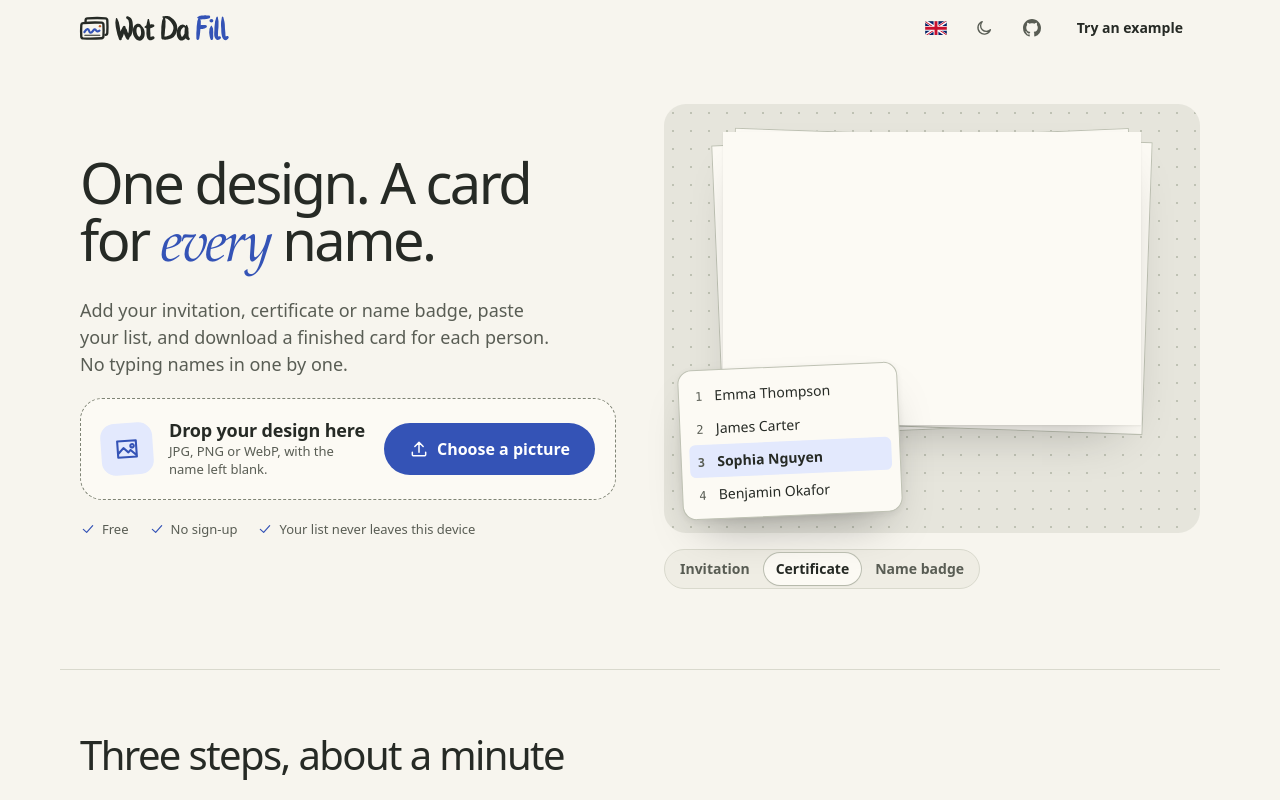
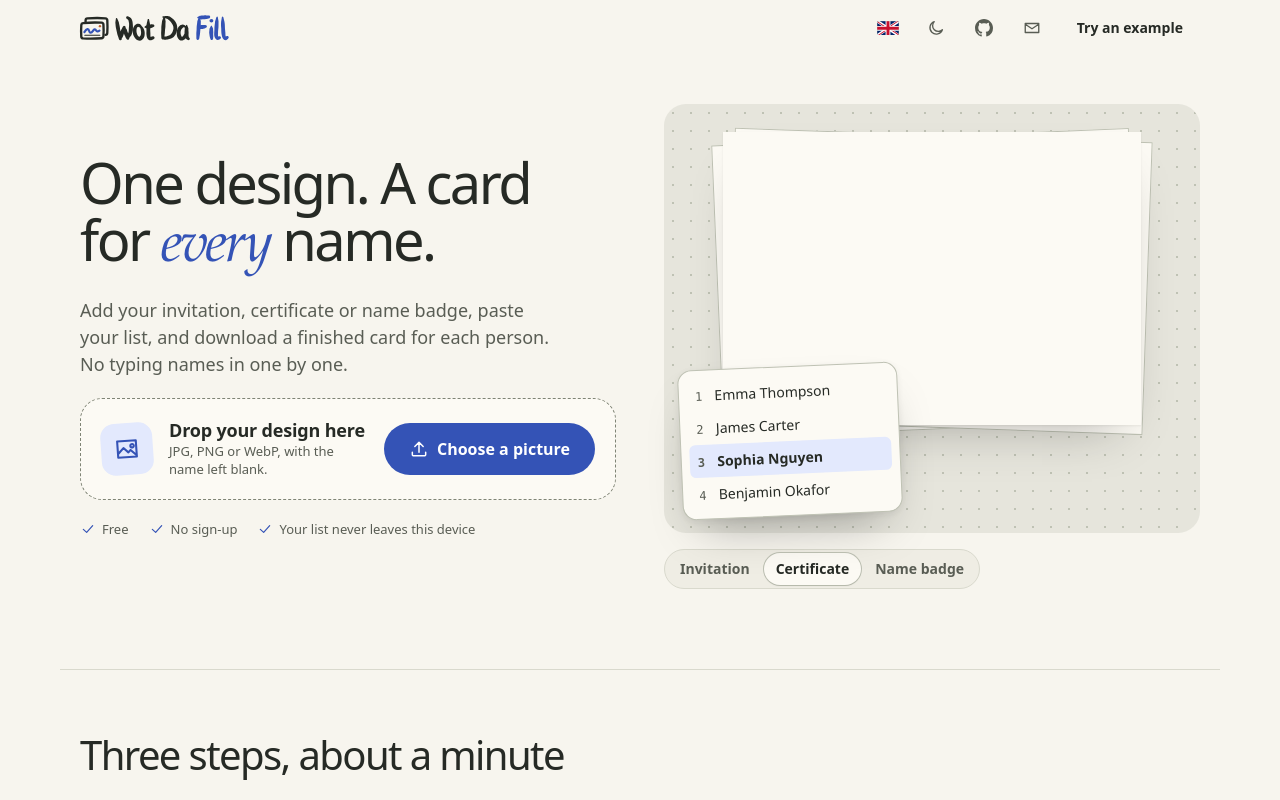
Before and after one commit to fongfan999/wot-da-fill, a React (Vite) app: page / in a window 1280 px wide. Shown: the top 800 px of the page. Built offline with nearby package versions, Linux system fonts and the light colour scheme; a web font is replaced by a local one.

Commit message:
Add a button to send feedback or report a bug by email

```diff
--- a/src/client/App.tsx
+++ b/src/client/App.tsx
@@ -10,6 +10,7 @@ import {
 	FileDrop,
 	Flag,
 	GITHUB_URL,
+	feedbackHref,
 	GitHubMark,
 	Icon,
 	IconButton,
@@ -489,6 +490,7 @@ export function App() {
 								onClick: () => setTheme(theme === "dark" ? "light" : "dark"),
 							},
 							{ label: "GitHub", icon: <GitHubMark />, onClick: () => window.open(GITHUB_URL, "_blank", "noopener") },
+							{ label: t.feedback, icon: "mail", onClick: () => (window.location.href = feedbackHref(t.feedbackSubject, t.feedbackBody)) },
 							{ label: t.startOver, icon: "refresh", onClick: startOver },
 						]}
 					/>
--- a/src/client/components/HomePage.tsx
+++ b/src/client/components/HomePage.tsx
@@ -2,7 +2,7 @@ import { useEffect, useRef, useState, type CSSProperties, type ReactNode } from
 import { EXAMPLE, EXAMPLE_KINDS, exampleExtra, type ExampleKind } from "../lib/example";
 import { useLang, useT, type Lang } from "../lib/i18n";
 import { getShowcase, type Showcase } from "../lib/showcase";
-import { Button, FileDrop, Icon, GitHubLink, LangSwitch, HomeLink, MadeBy, Segmented, ThemeSwitch, type IconName } from "./ui";
+import { Button, FileDrop, Icon, FeedbackLink, GitHubLink, LangSwitch, HomeLink, MadeBy, Segmented, ThemeSwitch, type IconName } from "./ui";
 
 const IMAGES = "image/jpeg,image/png,image/webp";
 const FACT_ICONS: IconName[] = ["people", "ruler", "download"];
@@ -50,6 +50,7 @@ export function HomePage({ onFile, onExample }: { onFile(file: File): void; onEx
 					<LangSwitch />
 					<ThemeSwitch />
 					<GitHubLink />
+					<FeedbackLink />
 					<Button variant="ghost" onClick={() => onExample(kind)}>
 						{h.tryExample}
 					</Button>
--- a/src/client/components/ui.tsx
+++ b/src/client/components/ui.tsx
@@ -40,6 +40,7 @@ const PATHS = {
 	globe: "M12 21a9 9 0 1 0 0-18 9 9 0 0 0 0 18zM3.6 9h16.8M3.6 15h16.8M12 3c2.4 2.6 3.6 5.6 3.6 9s-1.2 6.4-3.6 9c-2.4-2.6-3.6-5.6-3.6-9S9.6 5.6 12 3z",
 	font: "M4 20 10 4h1l6 16M6.5 14h8M17 20h4",
 	ruler: "M4 17 17 4l3 3L7 20zM8 13l2 2M11 10l2 2M14 7l2 2",
+	mail: "M3 6h18v12H3zM3 7l9 6 9-6",
 	people: "M16 19v-1a4 4 0 0 0-4-4H7a4 4 0 0 0-4 4v1M9.5 10a3.5 3.5 0 1 0 0-7 3.5 3.5 0 0 0 0 7zM21 19v-1a4 4 0 0 0-3-3.9M15.5 3.2a3.5 3.5 0 0 1 0 6.6",
 } as const;
 
@@ -729,6 +730,25 @@ export function GitHubLink() {
 	);
 }
 
+/** Where feedback and bug reports go. */
+export const FEEDBACK_EMAIL = "hey@wotdafong.dev";
+
+/** A mailto link with a subject and a short template, so a report arrives with the browser it happened in. */
+export function feedbackHref(subject: string, body: string) {
+	const text = `${body}\n\n---\n${navigator.userAgent}`;
+	return `mailto:${FEEDBACK_EMAIL}?subject=${encodeURIComponent(subject)}&body=${encodeURIComponent(text)}`;
+}
+
+/** A round button that opens an email for feedback or a bug report, beside the GitHub link. */
+export function FeedbackLink() {
+	const t = useT();
+	return (
+		<a className="wf-iconbtn" href={feedbackHref(t.feedbackSubject, t.feedbackBody)} aria-label={t.feedback} title={t.feedback}>
+			<Icon name="mail" />
+		</a>
+	);
+}
+
 /** Light or dark: one round button showing what pressing it gives (a moon in light, a sun in dark). */
 export function ThemeSwitch() {
 	const t = useT();
--- a/src/client/lib/i18n.tsx
+++ b/src/client/lib/i18n.tsx
@@ -90,6 +90,9 @@ const en = {
 	language: "Language",
 	darkTheme: "Dark theme",
 	github: "Source code on GitHub",
+	feedback: "Send feedback or report a bug",
+	feedbackSubject: "Wot Da Fill feedback",
+	feedbackBody: "What happened, or what would you like to see?\n\n",
 	lightTheme: "Light theme",
 	langName: { en: "English", vi: "Tiếng Việt" },
 
@@ -361,6 +364,9 @@ const vi: Strings = {
 	language: "Ngôn ngữ",
 	darkTheme: "Giao diện tối",
 	github: "Mã nguồn trên GitHub",
+	feedback: "Góp ý hoặc báo lỗi",
+	feedbackSubject: "Góp ý Wot Da Fill",
+	feedbackBody: "Bạn gặp vấn đề gì, hoặc muốn có thêm tính năng gì?\n\n",
 	lightTheme: "Giao diện sáng",
 	langName: en.langName,
 
```
